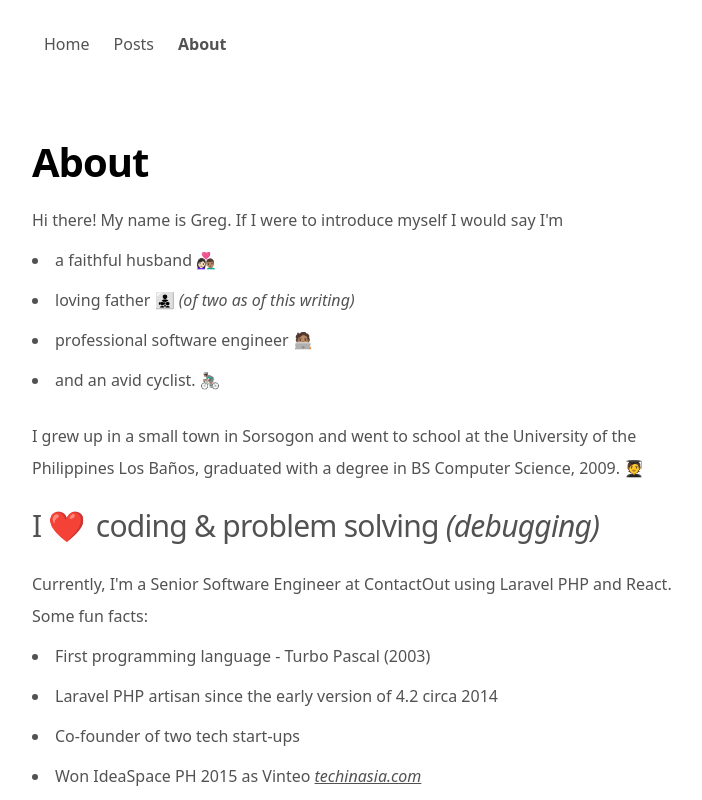
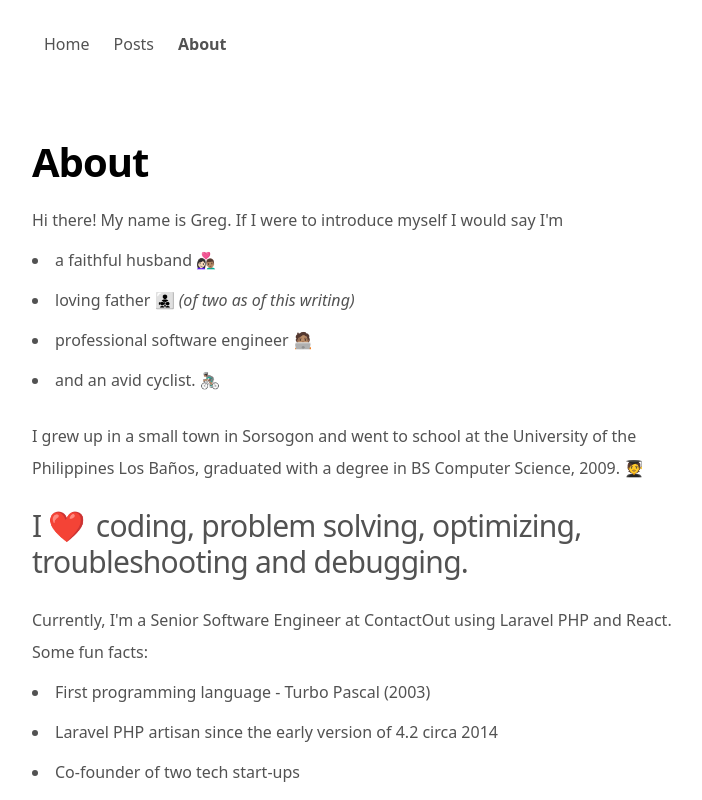
Before and after one commit to grg021/greghermo.com, a Next.js app: page /about in a window 1280 px wide. Shown: the top 800 px of the page, without its empty margins (288-990 px from the left). Built offline with nearby package versions, Linux system fonts and the light colour scheme.

Commit message:
Update about us

```diff
--- a/pages/about.tsx
+++ b/pages/about.tsx
@@ -87,7 +87,7 @@ export default function About() {
                       Los Baños, graduated with a degree in BS Computer Science, 2009. <Emoji symbol="🧑‍🎓" label="graduate" />
                   </Paragraph>
                   <Paragraph>
-                      <H2>I <Emoji symbol="❤️" label="graduate" /> coding & problem solving <em>(debugging)</em></H2>
+                      <H2>I <Emoji symbol="❤️" label="graduate" /> coding, problem solving, optimizing, troubleshooting and debugging.</H2>
                       Currently, I&apos;m a Senior Software Engineer at ContactOut using Laravel PHP and React.
                       Some fun facts:
                       <List>
```
